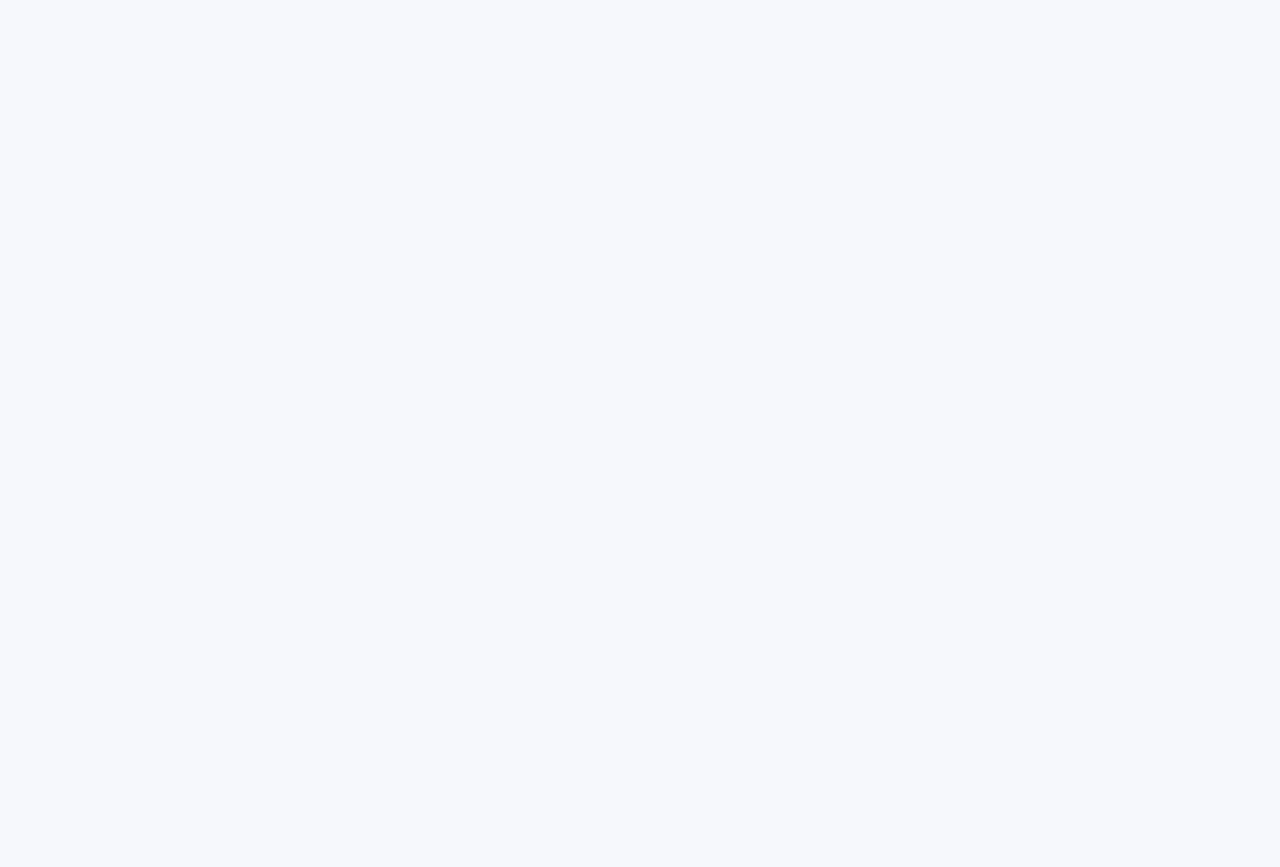
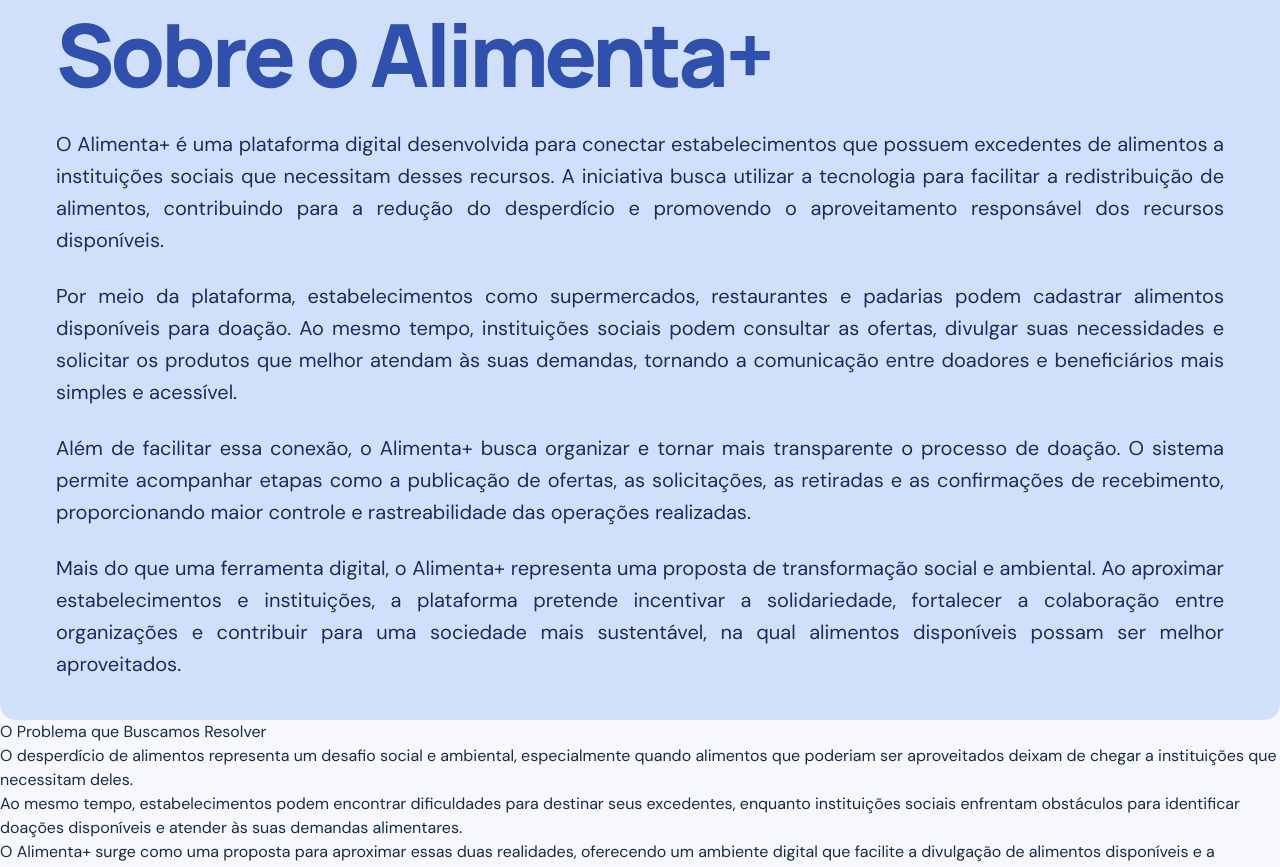
Before and after one commit to NEXT-TECH-ALIMENTA-MAIS/FRONT-END-DESIGN-ENGINEERING, a React (Vite) app: page /sobre in a window 1280 px wide. Shown: the part 220-1087 px from the top of the page. Before the commit the page ends 800 px from the top, so only its background shows below. Built offline with nearby package versions, Linux system fonts and the light colour scheme.

Commit message:
Feat: Criação e estilização da Section Sobre o Alimenta+.

```diff
--- a/src/pages/Sobre/Sobre.tsx
+++ b/src/pages/Sobre/Sobre.tsx
@@ -1,11 +1,57 @@
+import { MainLayout } from "../../layouts/MainLayout/MainLayout";
 
 
 
 
 export function Sobre() {
     return (
-        <section>
-            <p>Pagina sobre</p>
-        </section>
+        <MainLayout>
+            <section className="mt-10">
+                <div className="mx-auto flex max-w-7xl flex-col gap-6 overflow-hidden rounded-2xl bg-[#d1e0fa] px-6 py-8 sm:px-10 lg:px-14 lg:py-10">
+                    <h1 className="font-display text-4xl font-extrabold leading-[1.13] tracking-[-.045em] text-[#3050AD] sm:text-5xl lg:text-[5.45rem]"
+                    >Sobre o Alimenta+</h1>
+                    <p className="w-full text-justify text-base leading-8 text-[#192D63] sm:text-lg lg:text-xl">
+                        O Alimenta+ é uma plataforma digital desenvolvida para conectar estabelecimentos que possuem excedentes de alimentos a instituições sociais que necessitam desses recursos. A iniciativa busca utilizar a tecnologia para facilitar a redistribuição de alimentos, contribuindo para a redução do desperdício e promovendo o aproveitamento responsável dos recursos disponíveis.                    </p>
+                    <p className="w-full text-justify text-base leading-8 text-[#192D63] sm:text-lg lg:text-xl">
+                        Por meio da plataforma, estabelecimentos como supermercados, restaurantes e padarias podem cadastrar alimentos disponíveis para doação. Ao mesmo tempo, instituições sociais podem consultar as ofertas, divulgar suas necessidades e solicitar os produtos que melhor atendam às suas demandas, tornando a comunicação entre doadores e beneficiários mais simples e acessível.                    </p>
+                    <p className="w-full text-justify text-base leading-8 text-[#192D63] sm:text-lg lg:text-xl">
+                        Além de facilitar essa conexão, o Alimenta+ busca organizar e tornar mais transparente o processo de doação. O sistema permite acompanhar etapas como a publicação de ofertas, as solicitações, as retiradas e as confirmações de recebimento, proporcionando maior controle e rastreabilidade das operações realizadas.                    </p>
+                    <p className="w-full text-justify text-base leading-8 text-[#192D63] sm:text-lg lg:text-xl">
+                        Mais do que uma ferramenta digital, o Alimenta+ representa uma proposta de transformação social e ambiental. Ao aproximar estabelecimentos e instituições, a plataforma pretende incentivar a solidariedade, fortalecer a colaboração entre organizações e contribuir para uma sociedade mais sustentável, na qual alimentos disponíveis possam ser melhor aproveitados.                    </p>
+                </div>
+            </section>
+            <section>
+                <h2
+                >O Problema que Buscamos Resolver</h2>
+                <p
+                >O desperdício de alimentos representa um desafio social e ambiental, especialmente quando alimentos que poderiam ser aproveitados deixam de chegar a instituições que necessitam deles.</p>
+                <p
+                >Ao mesmo tempo, estabelecimentos podem encontrar dificuldades para destinar seus excedentes, enquanto instituições sociais enfrentam obstáculos para identificar doações disponíveis e atender às suas demandas alimentares.</p>
+                <p
+                >O Alimenta+ surge como uma proposta para aproximar essas duas realidades, oferecendo um ambiente digital que facilite a divulgação de alimentos disponíveis e a identificação das necessidades das instituições, contribuindo para um aproveitamento mais eficiente dos recursos alimentares.</p>
+            </section>
+            <section>
+                <h2
+                >Nossa Missão e Impacto Esperado</h2>
+                <p
+                >Nossa missão é facilitar a conexão entre estabelecimentos doadores e instituições sociais, incentivando a redistribuição responsável de alimentos e contribuindo para a redução do desperdício alimentar.</p>
+                <p
+                >Buscamos oferecer uma solução que simplifique o processo de doação, promova a transparência das operações e fortaleça a colaboração entre as organizações participantes.</p>
+                <p
+                >Com o Alimenta+, esperamos ampliar as oportunidades de aproveitamento de excedentes alimentares, apoiar instituições no atendimento de suas necessidades e incentivar práticas mais sustentáveis.</p>
+                <p
+                >A plataforma também pretende acompanhar os resultados das doações por meio de indicadores baseados nas quantidades de alimentos efetivamente recebidas e confirmadas, permitindo visualizar o impacto das ações realizadas.</p>
+            </section>
+            <section>
+                <h2
+                >Sobre o Projeto Acadêmico</h2>
+                <p
+                >O Alimenta+ é um projeto acadêmico desenvolvido no contexto da Global Solution 2026 da FIAP, dentro da temática CitizenTech, que propõe a utilização da tecnologia para enfrentar desafios da sociedade.</p>
+                <p
+                >O projeto integra conhecimentos de diferentes áreas do desenvolvimento de software, incluindo Front-End, desenvolvimento de APIs, Banco de Dados e Python.</p>
+                <p
+                >Mais do que uma atividade acadêmica, o Alimenta+ representa uma proposta de aplicação prática da tecnologia para apoiar a redistribuição de alimentos e incentivar iniciativas de impacto social e ambiental.</p>
+            </section>
+        </MainLayout>
     )
 }
```
